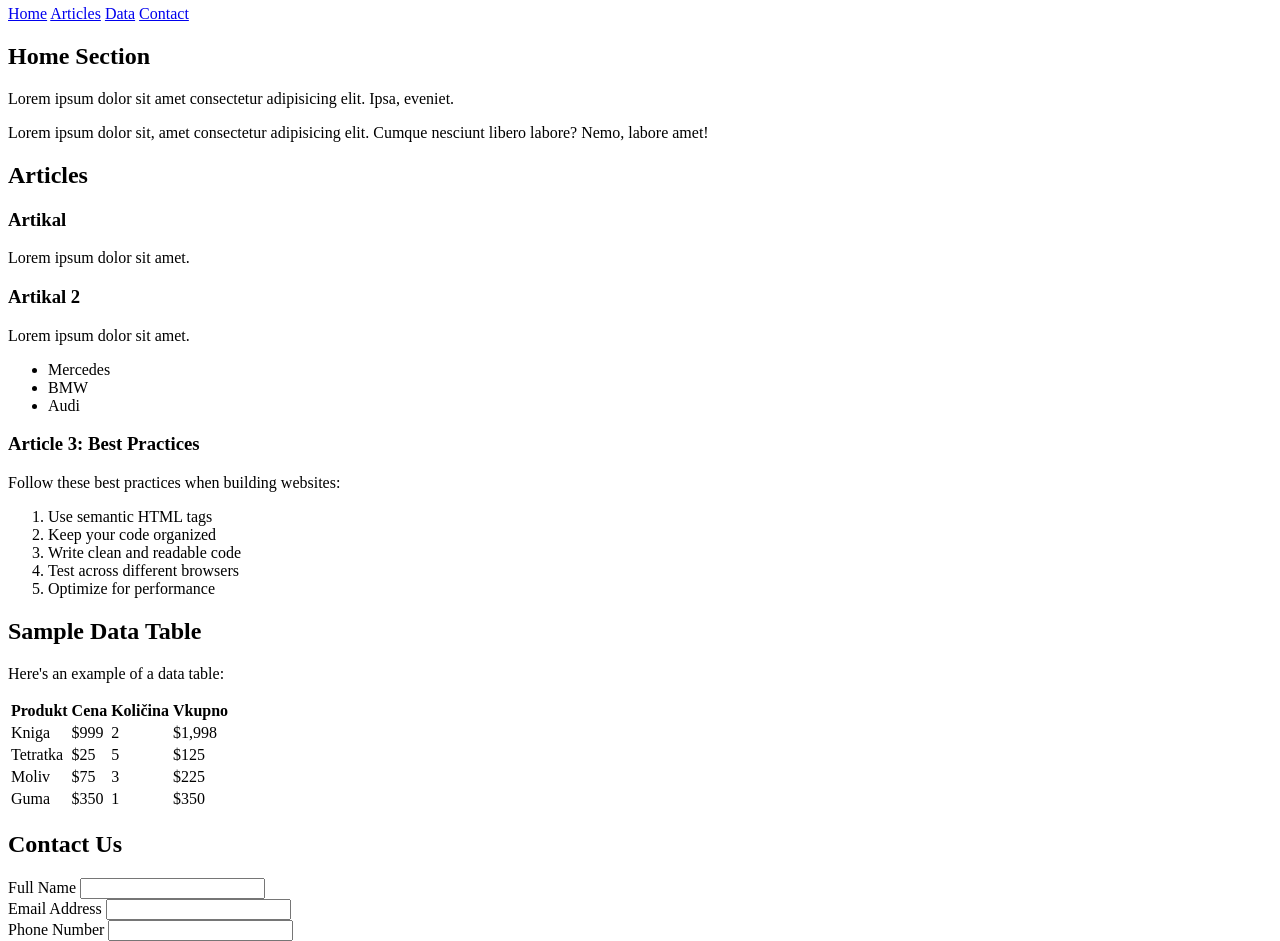
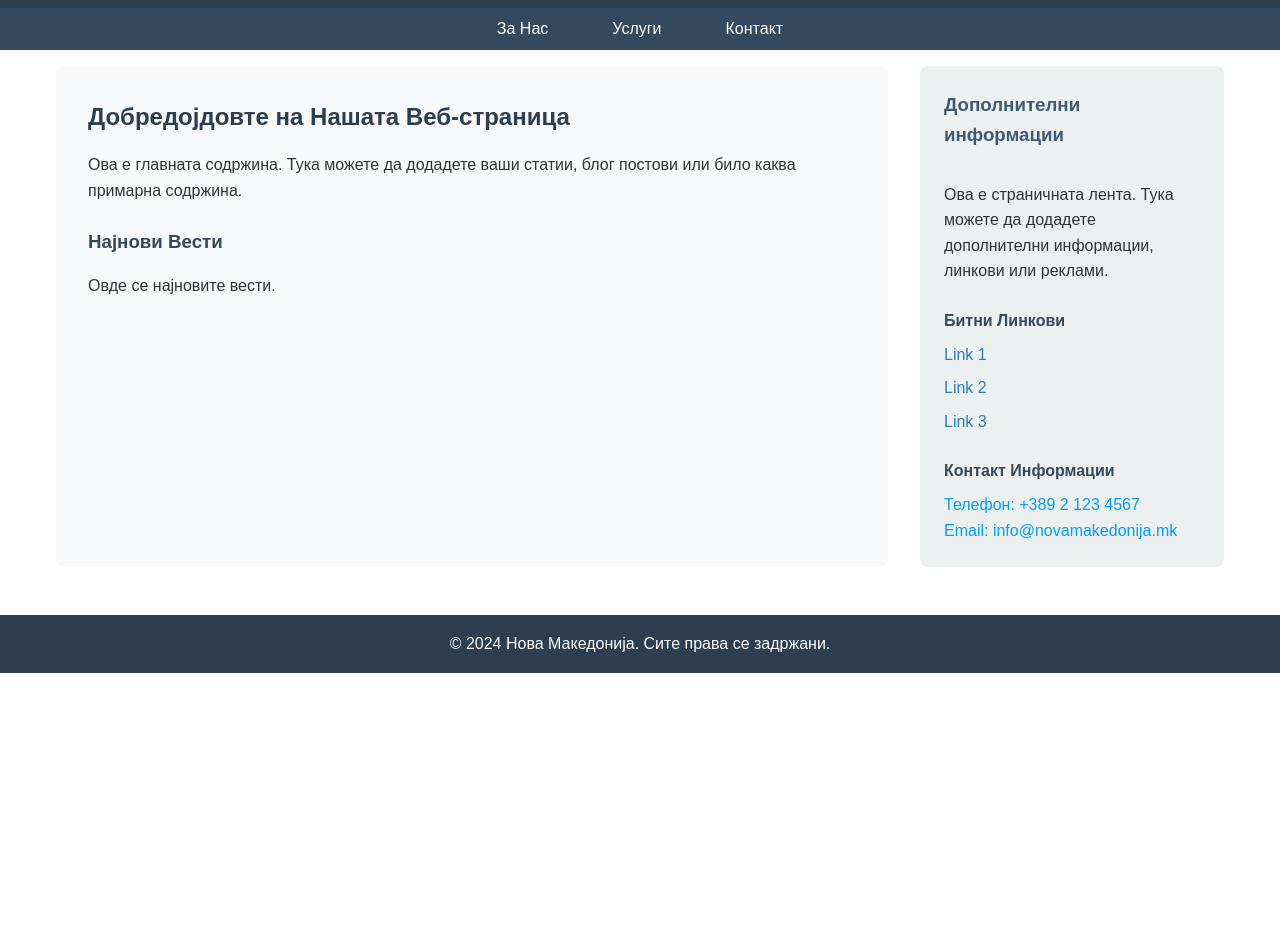
Before and after one commit to iliyadobrin/Avenga-Homeworks, a plain HTML site: page HTML-CSS/Homework 5/index.html in a window 1280 px wide. Shown: the part 75-1016 px from the top of the page. After the commit the page ends 800 px from the top, so only its background shows below. Drawn offline with Linux system fonts and the light colour scheme.

Commit message:
nasa strana

```diff
--- a/HTML-CSS/Homework 5/index.html
+++ b/HTML-CSS/Homework 5/index.html
@@ -1,160 +1,57 @@
 <!DOCTYPE html>
-<html lang="en">
+<html lang="mk">
 <head>
-    <meta author="Ilija Dobrinov">
     <meta charset="UTF-8">
     <meta name="viewport" content="width=device-width, initial-scale=1.0">
-    <title>Se Sho Znam</title>
+    <title>Нова Македонија</title>
+    <link rel="stylesheet" href="style.css">
 </head>
 <body>
     <header>
-        <h1>Welcome to my website</h1>
+        <h1>Нова Македонија</h1>
     </header>
 
     <nav>
-        <a href="#home">Home</a>
-        <a href="#articles">Articles</a>
-        <a href="#data">Data</a>
-        <a href="#contact">Contact</a>
+        <ul>
+            <li><a href="./zanas.html">За Нас</a></li>
+            <li><a href="./uslugi.html">Услуги</a></li>
+            <li><a href="./kontakt.html">Контакт</a></li>
+        </ul>
     </nav>
 
-    <main>
-        <section id="home">
-            <h2>Home Section</h2>
-            <p>Lorem ipsum dolor sit amet consectetur adipisicing elit. Ipsa, eveniet.</p>
-            <p>Lorem ipsum dolor sit, amet consectetur adipisicing elit. Cumque nesciunt libero labore? Nemo, labore amet!</p>
-        </section>
+    <div class="container">
+        <main>
+            <article>
+                <h2>Добредојдовте на Нашата Веб-страница</h2>
+                <p>Ова е главната содржина. Тука можете да додадете ваши статии, блог постови или било каква примарна содржина.</p>
 
-        <section id="articles">
-            <h2>Articles</h2>
+                <h3>Најнови Вести</h3>
+                <p>Овде се најновите вести.</p>
+            </article>
+        </main>
 
-            <article>
-                <h3>Artikal</h3>
-                <p>Lorem ipsum dolor sit amet.</p>
-            </article>
+        <aside>
+            <h3>Дополнителни информации</h3>
+            <p>Ова е страничната лента. Тука можете да додадете дополнителни информации, линкови или реклами.</p>
 
-                <article>
-                    <h3>Artikal 2</h3>
-                <p>Lorem ipsum dolor sit amet.
-                </p>
+            <div class="sidebar-item">
+                <h4>Битни Линкови</h4>
                 <ul>
-                    <li>Mercedes</li>
-                    <li>BMW</li>
-                    <li>Audi</li>
+                    <li><a href="#">Link 1</a></li>
+                    <li><a href="#">Link 2</a></li>
+                    <li><a href="#">Link 3</a></li>
                 </ul>
-            </article>
-
-            <article>
-                <h3>Article 3: Best Practices</h3>
-                <p>Follow these best practices when building websites:</p>
-                <ol>
-                    <li>Use semantic HTML tags</li>
-                    <li>Keep your code organized</li>
-                    <li>Write clean and readable code</li>
-                    <li>Test across different browsers</li>
-                    <li>Optimize for performance</li>
-                </ol>
-            </article>
-        </section>
-
-        <section id="data">
-            <h2>Sample Data Table</h2>
-            <p>Here's an example of a data table:</p>
-            <table>
-                <thead>
-                    <tr>
-                        <th>Produkt</th>
-                        <th>Cena</th>
-                        <th>Količina</th>
-                        <th>Vkupno</th>
-                    </tr>
-                </thead>
-                <tbody>
-                    <tr>
-                        <td>Kniga</td>
-                        <td>$999</td>
-                        <td>2</td>
-                        <td>$1,998</td>
-                    </tr>
-                    <tr>
-                        <td>Tetratka</td>
-                        <td>$25</td>
-                        <td>5</td>
-                        <td>$125</td>
-                    </tr>
-                    <tr>
-                        <td>Moliv</td>
-                        <td>$75</td>
-                        <td>3</td>
-                        <td>$225</td>
-                    </tr>
-                    <tr>
-                        <td>Guma</td>
-                        <td>$350</td>
-                        <td>1</td>
-                        <td>$350</td>
-                    </tr>
-                </tbody>
-            </table>
-        </section>
-
-        <section id="contact">
-            <h2>Contact Us</h2>
-            <form>
-                <div class="form-group">
-                    <label for="name">Full Name</label>
-                    <input type="text" id="name" name="name" required>
-                </div>
-
-                <div class="form-group">
-                    <label for="email">Email Address</label>
-                    <input type="email" id="email" name="email" required>
-                </div>
-
-                <div class="form-group">
-                    <label for="phone">Phone Number</label>
-                    <input type="tel" id="phone" name="phone">
-                </div>
-
-                <div class="form-group">
-                    <label for="subject">Slatko</label>
-                    <select id="subject" name="subject" required>
-                        <option value="">Cresha</option>
-                        <option value="inquiry">Jagoda</option>
-                        <option value="support">Vanila</option>
-                        <option value="feedback">Cokolado</option>
-                        <option value="other">Oreo</option>
-                    </select>
-                </div>
-
-                <div class="form-group">
-                    <label for="message">Message</label>
-                    <textarea id="message" name="message" required></textarea>
-                </div>
-
-                <div class="form-group">
-                    <label>
-                        <input type="checkbox" name="subscribe"> Subscribe
-                    </label>
-                </div>
-
-                <button type="submit">Send Message</button>
-                <button type="reset">Clear Form</button>
-            </form>
-        </section>
-        <aside>
-            <video controls width="250" height="200" loop autoplay muted>
-                <source src="/./videos/3seconds.mp4" type="video/mp4">
-            </video>
+            </div>
+            <div class="sidebar-item c">
+                <h4>Контакт Информации</h4>
+                <p>Телефон: +389 2 123 4567</p>
+                <p>Email: info@novamakedonija.mk</p>
+            </div>
         </aside>
-        <div>
-            <iframe src="https://www.google.com/maps/embed?pb=!1m18!1m12!1m3!1d2733.96955015949!2d22.0106356!3d41.439017199999995!2m3!1f0!2f0!3f0!3m2!1i1024!2i768!4f13.1!3m3!1m2!1s0x13566558aab4fd4d%3A0xfaf7ab7509324ba4!2sRestaurant%20Sino!5e1!3m2!1sen!2smk!4v1764159738210!5m2!1sen!2smk" width="600" height="450"></iframe><br>
-        <iframe src="./images/saat.webp" width="500" height="450"></iframe>
-        </div>
-    </main>
+    </div>
 
     <footer>
-        <p>&copy; 2025 Ilija's Artwork. All rights reserved.</p>
+        <p>&copy; 2024 Нова Македонија. Сите права се задржани.</p>
     </footer>
 </body>
 </html>
--- /dev/null
+++ b/HTML-CSS/Homework 5/style.css
@@ -0,0 +1,127 @@
+* {
+    margin: 0;
+    padding: 0;
+    box-sizing: border-box;
+}
+
+body {
+    font-family: Arial, sans-serif;
+    line-height: 1.6;
+    color: #333;
+}
+
+header {
+    background-color: #2c3e50;
+    color: white;
+    padding: 1rem;
+    text-align: center;
+}
+
+header h1 {
+    margin: 0;
+}
+
+nav {
+    background-color: #34495e;
+    padding: 0.5rem;
+}
+
+nav ul {
+    list-style: none;
+    display: flex;
+    justify-content: center;
+    gap: 2rem;
+}
+
+nav a {
+    color: white;
+    text-decoration: none;
+    padding: 0.5rem 1rem;
+}
+
+nav a:hover {
+    background-color: #2c3e50;
+    border-radius: 4px;
+}
+
+.container {
+    display: flex;
+    max-width: 1200px;
+    margin: 0 auto;
+    padding: 1rem;
+    gap: 2rem;
+}
+
+main {
+    flex: 3;
+    background-color: #f8f9fa;
+    padding: 2rem;
+    border-radius: 8px;
+}
+
+main h2 {
+    color: #2c3e50;
+    margin-bottom: 1rem;
+}
+
+main h3 {
+    color: #34495e;
+    margin: 1.5rem 0 1rem 0;
+}
+
+main p {
+    margin-bottom: 1rem;
+}
+
+aside {
+    flex: 1;
+    background-color: #ecf0f1;
+    padding: 1.5rem;
+    border-radius: 8px;
+}
+
+aside h3 {
+    color: #3f5974;
+    margin-bottom: 2rem;
+}
+
+.sidebar-item {
+    margin-top: 1.5rem;
+}
+
+.sidebar-item h4 {
+    color: #34495e;
+    margin-bottom: 0.5rem;
+}
+
+.sidebar-item ul {
+    list-style: none;
+}
+
+.sidebar-item li {
+    margin-bottom: 0.5rem;
+}
+
+.sidebar-item a {
+    color: #2980b9;
+    text-decoration: none;
+}
+
+.sidebar-item a:hover {
+    text-decoration: underline;
+}
+
+footer {
+    background-color: #2c3e50;
+    color: white;
+    text-align: center;
+    padding: 1rem;
+    margin-top: 2rem;
+}
+footer p {
+    margin: 10;
+}
+.sidebar-item.c{
+    margin-top: 1.5rem;
+    color: rgb(0, 157, 255);
+}
```
Also changed, not shown: HTML-CSS/Homework 5/kontakt.html (added, +11 -0 lines), HTML-CSS/Homework 5/uslugi.html (added, +11 -0 lines), HTML-CSS/Homework 5/zanas.html (added, +109 -0 lines), HTML-CSS/Homework 5/images/saat.webp (deleted).
